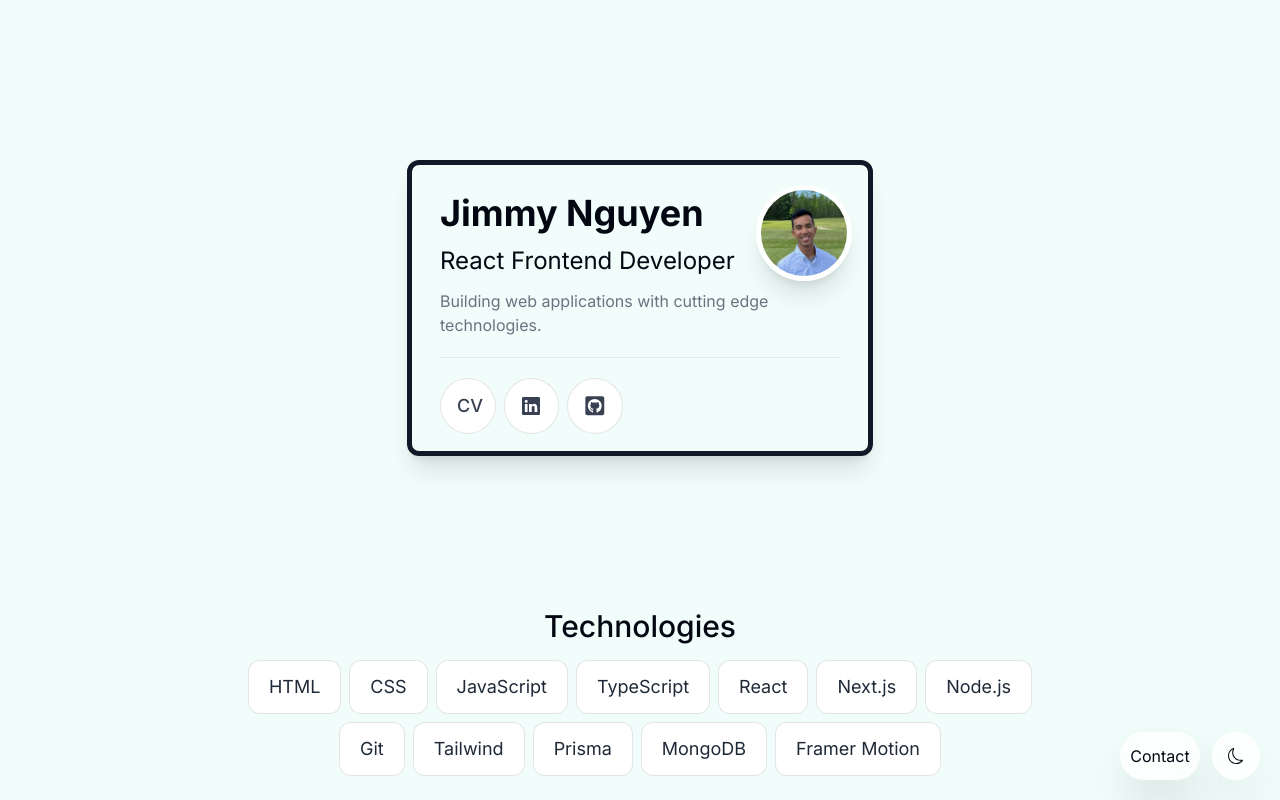
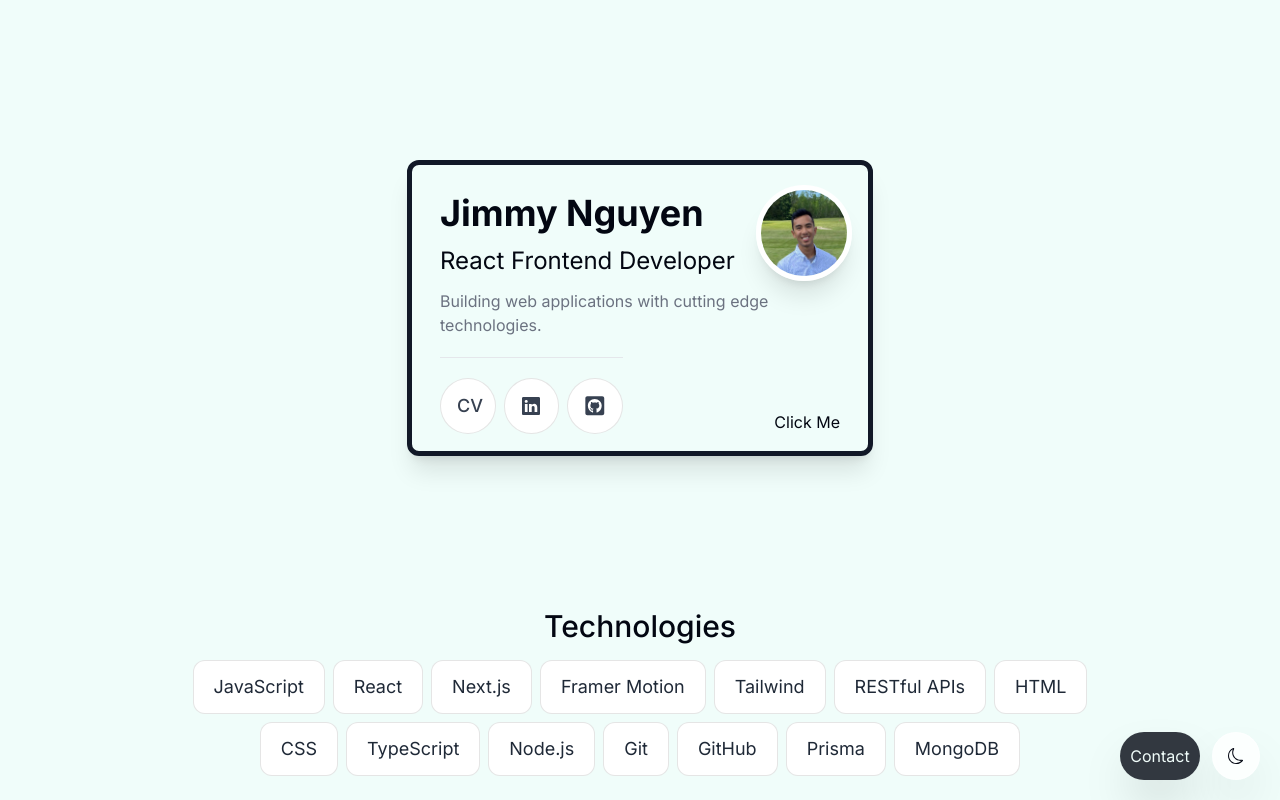
Before and after one commit to NguyenVBRC/next-portfolio, a Next.js app: page / in a window 1280 px wide. Shown: the top 800 px of the page. Built offline with nearby package versions, Linux system fonts and the light colour scheme; no server answers.

Commit message:
Click Me and Cleaned Up Unused Code

```diff
--- a/components/buttons/ContactBtn.tsx
+++ b/components/buttons/ContactBtn.tsx
@@ -14,7 +14,7 @@ export default function ContactBtn() {
         <div className="flex flex-col items-center justify-center">
             {showContact && <Contact />}
             <button
-        className="fixed bottom-5 right-20 bg-white w-[5rem] h-[3rem] bg-opacity-80 backdrop-blur-[0.5rem] border-opacity-40 shadow-2xl rounded-full flex items-center justify-center hover:scale-[1.15] active:scale-105 transition-all dark:bg-gray-950 dark:border-teal-50"
+                className="fixed bottom-5 right-20 text-teal-50 bg-gray-950 w-[5rem] h-[3rem] bg-opacity-80 backdrop-blur-[0.5rem] border-opacity-40 shadow-2xl rounded-full flex items-center justify-center hover:scale-[1.15] active:scale-105 transition-all dark:bg-teal-50 dark:border-teal-50 dark:text-gray-950"
                 onClick={handleClick}
             >
                 Contact
--- a/components/content/Technologies.tsx
+++ b/components/content/Technologies.tsx
@@ -26,7 +26,7 @@ export default function Skills() {
         <section
             id="skills"
             ref={ref}
-            className="m-28 max-w-[53rem] scroll-mt-28 text-center sm:mb-40"
+            className="m-28 max-w-[60rem] scroll-mt-28 text-center sm:mb-40"
         >
             <SectionHeading>Technologies</SectionHeading>
             <ul className="flex flex-wrap justify-center gap-2 text-lg text-gray-800">
--- a/components/content/businessCard/FrontCard.tsx
+++ b/components/content/businessCard/FrontCard.tsx
@@ -26,7 +26,10 @@ const FrontCard = () => {
                 priority={true}
                 className="h-24 w-24 rounded-full object-cover border-[0.35rem] border-white shadow-xl absolute right-4 top-5 hidden xl:block"
             />
+            <div className="flex justify-between items-end">
                 <SocialsBtn />
+                <p>Click Me</p>
+            </div>
         </motion.div>
     );
 };
--- a/lib/data.ts
+++ b/lib/data.ts
@@ -85,16 +85,18 @@ export const projectsData = [
 ] as const;
 
 export const skillsData = [
+  "JavaScript",
+  "React",
+  "Next.js",
+  "Framer Motion",
+  "Tailwind",
+  "RESTful APIs",
   "HTML",
   "CSS",
-  "JavaScript",
   "TypeScript",
-  "React",
-  "Next.js",
   "Node.js",
   "Git",
-  "Tailwind",
+  "GitHub",
   "Prisma",
   "MongoDB",
-  "Framer Motion",
 ] as const;
```
Lines whose indentation alone changed are shown as unchanged.
